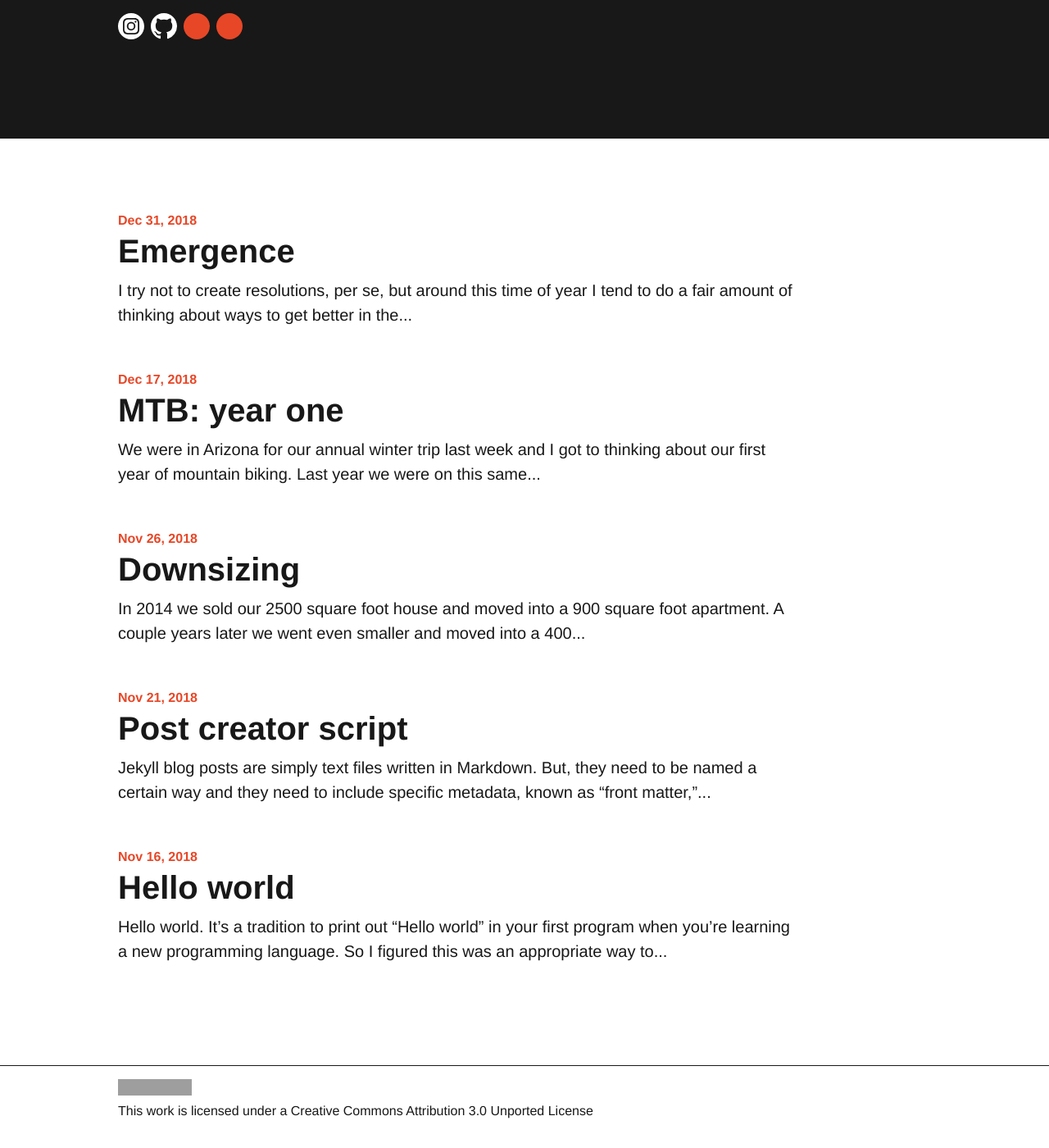
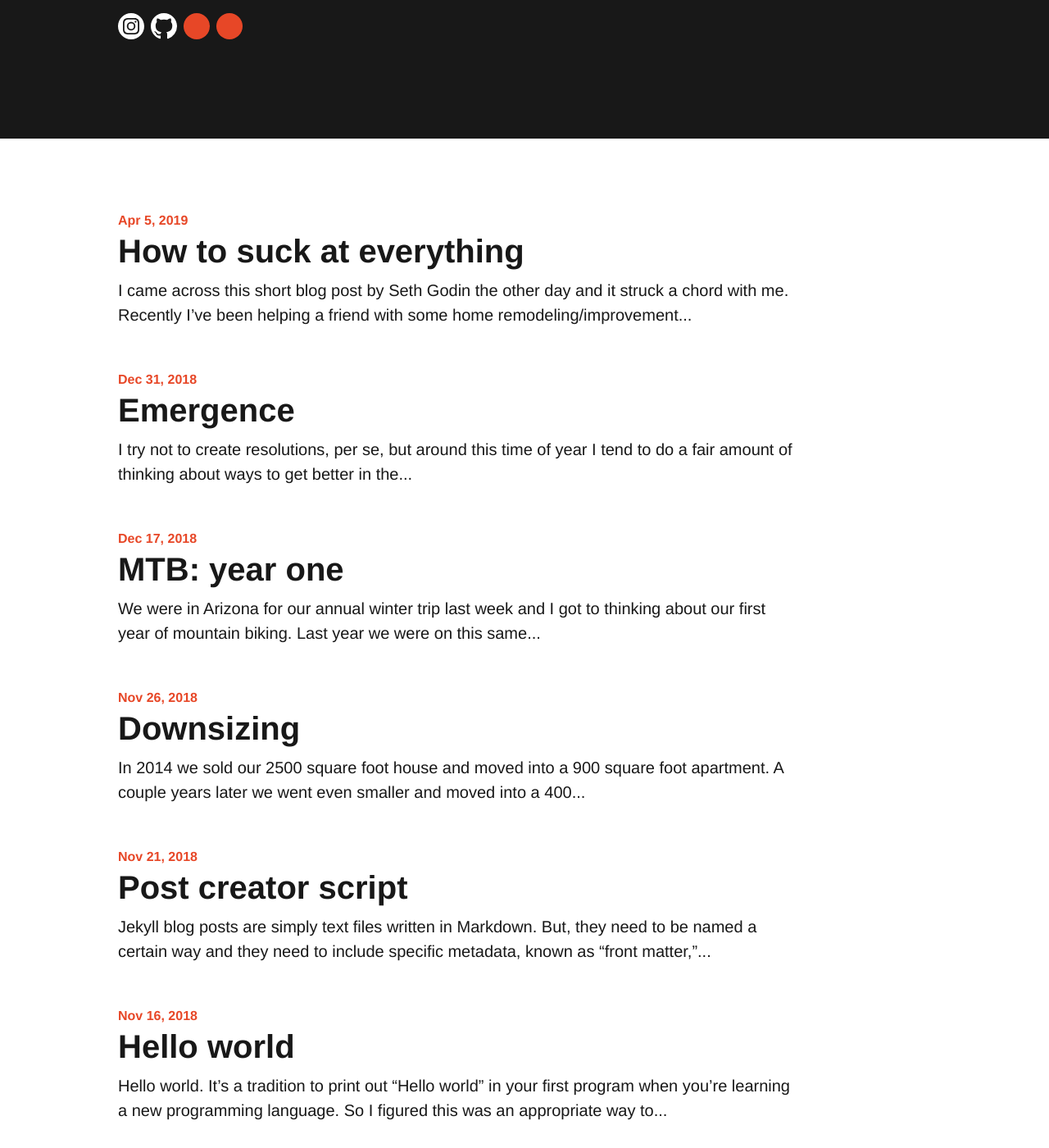
Before and after one commit to mps75/mps75.net, a Jekyll site: the page built from index.html, in a window 1280 px wide and 1400 px high, scrolled down 478 px. Shown: the whole window at 82% size. Built offline with Jekyll 4.4.1, drawn with Linux system fonts in a browser that asks for light colours; the list of posts is cut into pages by our own code; some of the changed lines change nothing that is shown; some of the changed text lies outside the part shown; grey boxes are pictures that could not be loaded.

Commit message:
Changed license; added new post

```diff
--- a/_includes/footer.html
+++ b/_includes/footer.html
@@ -3,7 +3,7 @@
     <div class="container mx-auto px-2">
       <ul class="list-reset left clearfix sm-width-full py-2 mb-2 mb-lg-0">
         <li class="inline-block mr-2">
-            <a rel="license" href="http://creativecommons.org/licenses/by/3.0/"><img alt="Creative Commons License" style="border-width:0" src="https://i.creativecommons.org/l/by/3.0/80x15.png" /></a><br />This work is licensed under a <a rel="license" href="http://creativecommons.org/licenses/by/3.0/">Creative Commons Attribution 3.0 Unported License</a>
+            <a rel="license" href="http://creativecommons.org/licenses/by-nc-sa/4.0/"><img alt="Creative Commons License" style="border-width:0" src="https://i.creativecommons.org/l/by-nc-sa/4.0/88x31.png" /></a><br />This work is licensed under a <a rel="license" href="http://creativecommons.org/licenses/by-nc-sa/4.0/">Creative Commons Attribution-NonCommercial-ShareAlike 4.0 International License</a>.
         </li>
       </ul>
     </div>
--- /dev/null
+++ b/_posts/2019-04-05-how-to-suck-at-everything.md
@@ -0,0 +1,21 @@
+---
+layout: post
+title: "How to suck at everything"
+date: 2019-04-05
+author:
+  twitter: mps75
+tags: ["productivity"]
+comments: true
+---
+
+I came across [this short blog post](https://seths.blog/2019/03/on-feeling-incompetent/) by Seth Godin the other day and it struck a chord with me. Recently I've been helping a friend with some home remodeling/improvement projects, along with some handyman work (disclosure: he's a bona-fide handyman -- I'm definitely not). This has been a really interesting process and I've been having a great time. For sure, it's hard work and I'm not exactly used to doing physical labor day in and day out so that's been a bit of a challenge. (Along with the fact that my friend is some kind of super-human who doesn't stop working for lunch, let alone the first breakfast, second breakfast, and snack breaks I've grown accustomed to. But, I digress...)
+
+Anyway, I’m learning a lot about basic home improvement as well as various tools and their usage, the fickleness of home owners, the home repair industry, garage organization techniques, and plain old human nature. What's surprised me the most, though, is how mentally frustrating the whole thing has been. You see, my friend has been doing this type of work in one form or another for most of his life and he's very proficient in almost every aspect of home improvement, whether it's electrical, plumbing, flooring, painting, drywalling, general woodworking, etc. I spent a lot of time helping my dad with these same types of tasks when I was younger, but I just don't have the confidence nor the competence to embark on such projects without some serious oversight/guidance. In other words, I'm not a complete noob, but generally speaking, I'm not that handy.
+
+So my friend, bless his heart, will patiently show me how to do something, answer any questions I have, and then leave me to it. It looks easy when he does it but as soon as he's gone, I'm all thumbs. Frequently I'll mess something up and will sheepishly need to go back and ask for clarification on, say, a sawing technique. Or how to wire an outlet. Or apply calk without getting it all over the wall. And this happens pretty much all day, every day.
+
+No matter how interesting or fun it is, it's almost impossible not to get a bit down on yourself when you're sucking ass so much. But thankfully after I'm done helping my friend I get a chance to clear my head and ride my bike home where, if I have the energy, I'll practice guitar. Which, coincidentally, I totally suck at and is frustrating as hell. So I throw the guitar down and head out on my mountain bike, which, you guessed it, I suck at. But what about swimming Masters? I've been doing that for a long time, but am still stuck at the slow end of the pool. Learning a new programming language? I struggle constantly with that, too. Etc., etc., etc.
+
+Back to what Seth Godin says in that blog post: "If you care enough to make a difference, if you care enough to get better – you should care enough to experience incompetence again." So this isn't a pity party about how much I'm currently sucking at life. It's more of a reminder to myself when I'm having a hard time staying positive that in order to keep getting better I need to keep putting myself in uncomfortable situations, usually a lot of them. To Seth Godin's point, this gets harder and harder as one gets older, especially after you've become accustomed to having a certain level of expertise, like a day job you've done for a long time and are pretty good at.
+
+When I was planning things out a few years ago, one of the goals I had for "early retirement" was to have the freedom and time to keep learning new things so I could become a better human being. That's nice on paper, but in reality it translates into feeling incompetent pretty regularly. But, that's the way it works. Learning new things is hard and, at times, uncomfortable. But, again, that's kind of the point. Working hard at something and being uncomfortable are the exact things that make you a better person and, ultimately, make your life more interesting and enjoyable. So remember that. (And don't take yourself too seriously.)
```
